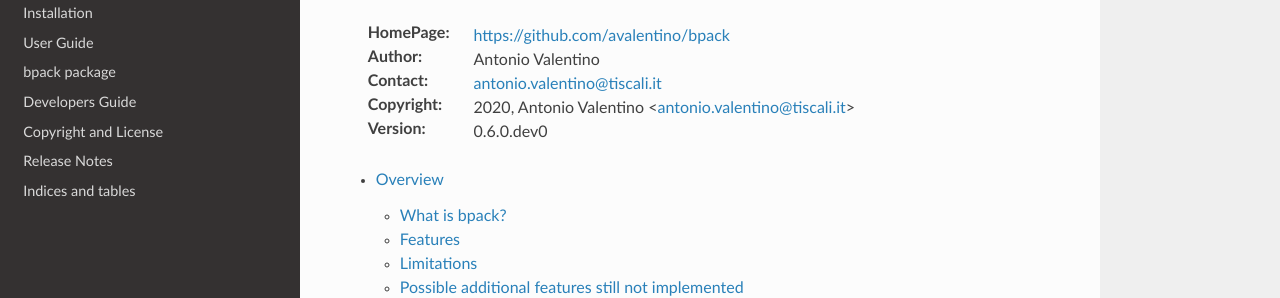
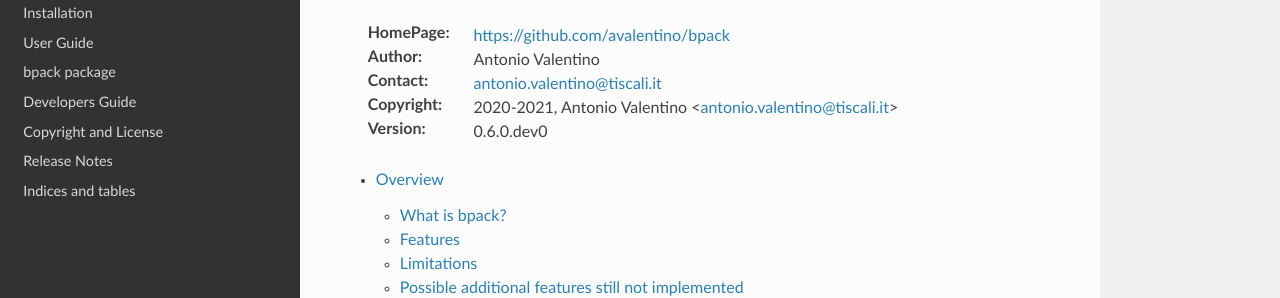
Before and after one commit to avalentino/bpack, a Sphinx documentation site: the page built from docs/bpack.rst, in a window 1280 px wide and 1400 px high. Shown: the part 136-434 px from the top of the window. Built offline with Sphinx 7.4.7 and the Read the Docs theme 2.0.0, drawn with Linux system fonts in a browser that asks for light colours; the version number is read from the project's files by our own code; some of the changed text lies outside the part shown.

Commit message:
Update copyright date

```diff
--- a/README.rst
+++ b/README.rst
@@ -1,7 +1,7 @@
 Binary data structures (un-)Packing library
 ===========================================
 
-:Copyright: 2020, Antonio Valentino <antonio.valentino@tiscali.it>
+:Copyright: 2020-2021, Antonio Valentino <antonio.valentino@tiscali.it>
 
 .. badges
 
--- a/docs/bpack.rst
+++ b/docs/bpack.rst
@@ -5,7 +5,7 @@
 :HomePage:  https://github.com/avalentino/bpack
 :Author:    Antonio Valentino
 :Contact:   antonio.valentino@tiscali.it
-:Copyright: 2020, Antonio Valentino <antonio.valentino@tiscali.it>
+:Copyright: 2020-2021, Antonio Valentino <antonio.valentino@tiscali.it>
 :Version:   |release|
 
 
--- a/docs/conf.py
+++ b/docs/conf.py
@@ -20,7 +20,7 @@
 # -- Project information -----------------------------------------------------
 
 project = 'bpack'
-copyright = '2020, Antonio Valentino'
+copyright = '2020-2021, Antonio Valentino'
 author = 'Antonio Valentino'
 
 # The full version, including alpha/beta/rc tags
--- a/docs/license.rst
+++ b/docs/license.rst
@@ -1,7 +1,7 @@
 Copyright and License
 =====================
 
-Copyright 2020 Antonio Valentino <antonio.valentino@tiscali.it>
+Copyright 2020-2021 Antonio Valentino <antonio.valentino@tiscali.it>
 
 Licensed under the Apache License, Version 2.0 (the "License");
 you may not use this file except in compliance with the License.
```
